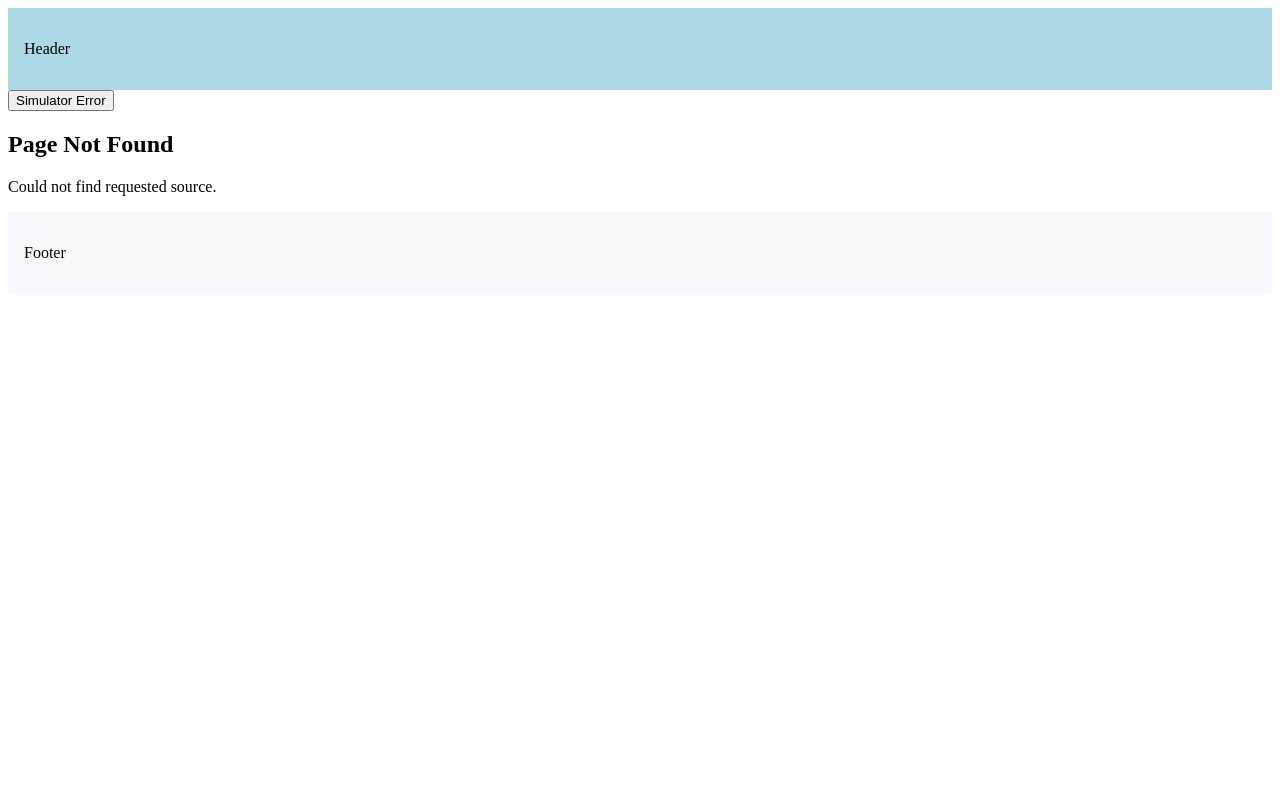
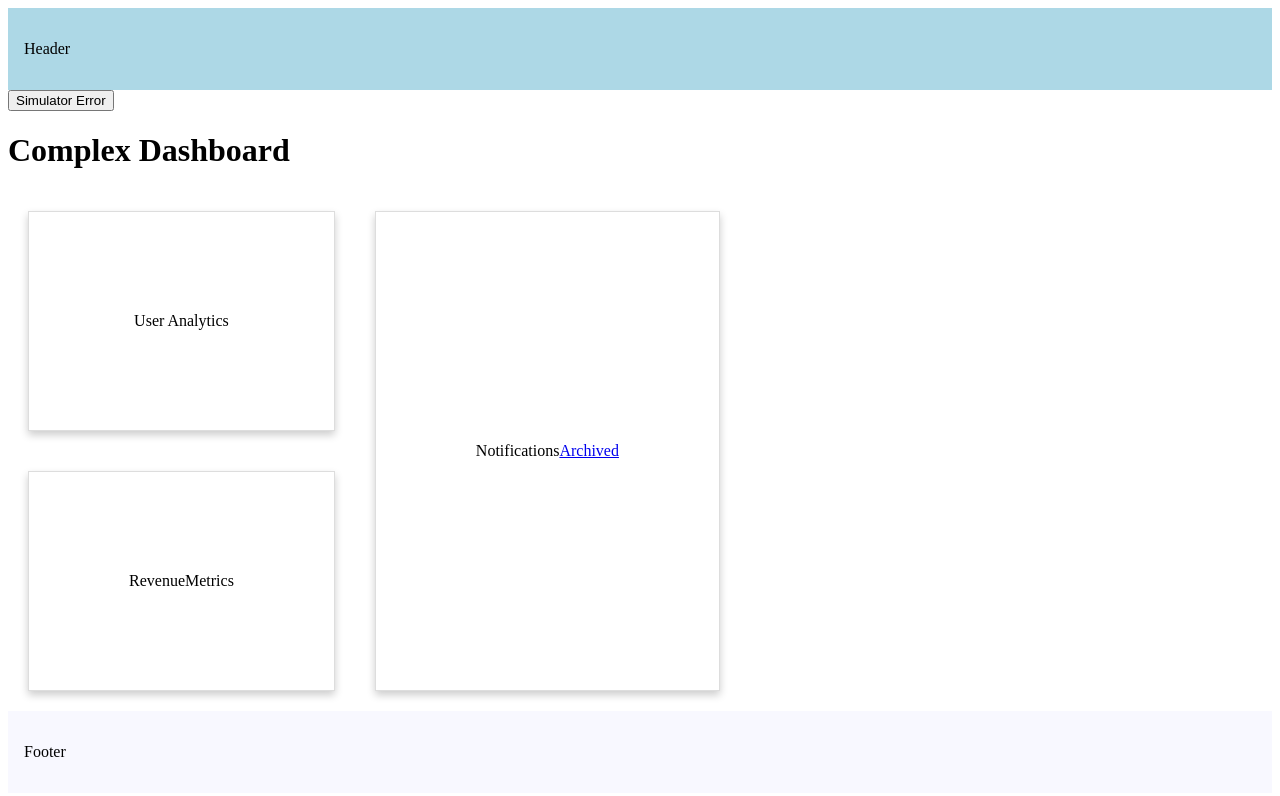
Before and after one commit to Win94js/Learning_NextJS, a Next.js app: page /complex-dashboard in a window 1280 px wide. Before the commit this address had no page. Shown: the top 796 px of the page. Built offline with nearby package versions, Linux system fonts and the light colour scheme.

Commit message:
adding default route, unmatched routes

```diff
--- /dev/null
+++ b/src/app/complex-dashboard/@notifications/page.tsx
@@ -0,0 +1,13 @@
+import { Card } from "@/src/components/card";
+import Link from "next/link";
+
+export default function Notifications(){
+    return (<Card>
+            <div>
+                Notifications
+            </div>
+            <div>
+                <Link href="/complex-dashboard/archived">Archived</Link>
+            </div>
+    </Card>)
+}
--- /dev/null
+++ b/src/app/complex-dashboard/@revenue/default.tsx
@@ -0,0 +1,5 @@
+import { Card } from "@/src/components/card";
+
+export default function RevenueMetrics(){
+    return <Card>RevenueMetrics Default</Card>
+}
--- /dev/null
+++ b/src/app/complex-dashboard/@revenue/page.tsx
@@ -0,0 +1,5 @@
+import { Card } from "@/src/components/card";
+
+export default function RevenueMetrics(){
+    return <Card>RevenueMetrics</Card>
+}
--- /dev/null
+++ b/src/app/complex-dashboard/@users/default.tsx
@@ -0,0 +1,5 @@
+import { Card } from "@/src/components/card";
+
+export default function UserAnalytics(){
+    return <Card>User Analytics Default</Card>
+}
--- /dev/null
+++ b/src/app/complex-dashboard/@users/page.tsx
@@ -0,0 +1,5 @@
+import { Card } from "@/src/components/card";
+
+export default function UserAnalytics(){
+    return <Card>User Analytics</Card>
+}
--- /dev/null
+++ b/src/app/complex-dashboard/default.tsx
@@ -0,0 +1,3 @@
+export default function ComplexDashboardDefaultPage(){
+    return <h1>Complex Dashboard Default</h1>
+}
--- /dev/null
+++ b/src/app/complex-dashboard/layout.tsx
@@ -0,0 +1,30 @@
+export default function ComplexDashboardLayout({
+    children,
+    users,
+    revenue,
+    notifications
+
+}:{
+    children: React.ReactNode;
+    users: React.ReactNode;
+    revenue: React.ReactNode;
+    notifications:  React.ReactNode;
+}){
+    return(
+        <>
+        <div>{children}</div>
+        <div style={{display: "flex"}}>
+            <div style={{display: "flex", flexDirection :"column"}}>
+                <div>
+                    {users}
+                </div>
+                <div>
+                    {revenue}
+                </div>
+            </div>
+            <div style={{display: "flex", flex:1}}>{notifications}</div>
+
+        </div>
+        </>
+    )
+}
--- /dev/null
+++ b/src/app/complex-dashboard/page.tsx
@@ -0,0 +1,3 @@
+export default function ComplexDashboardPage(){
+    return <h1>Complex Dashboard</h1>
+}
--- /dev/null
+++ b/src/components/card.tsx
@@ -0,0 +1,12 @@
+export const Card = ({children}:{children: React.ReactNode}) =>{
+    const cardStyle = {
+        padding: "100px",
+        margin: "20px",
+        boxShadow : "0 4px 8px 0 rgba(0,0,0,0.2)",
+        border: "1px solid #ddd",
+        display : "flex",
+        justifyContent: "center",
+        alignItems: "center"
+    }
+    return <div style={cardStyle}>{children}</div>
+}
```
Also changed, not shown: src/app/complex-dashboard/@notifications/archived/page.tsx (added, +13 -0 lines).
